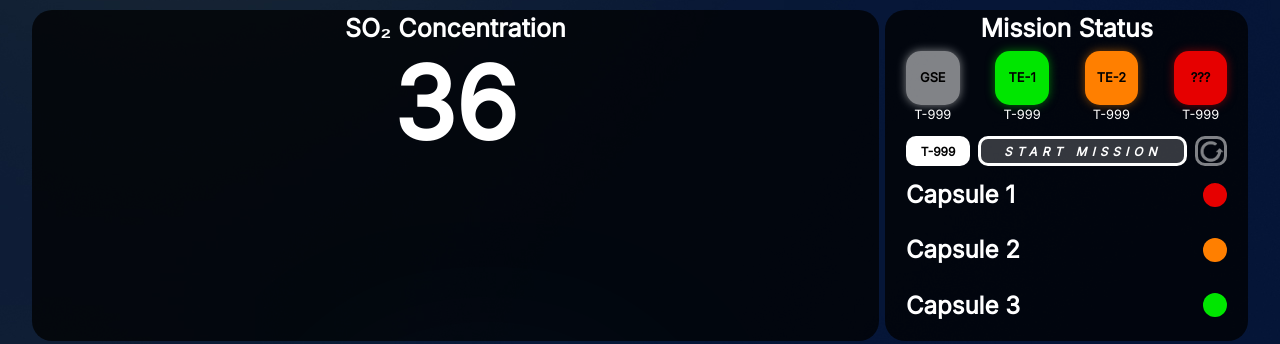
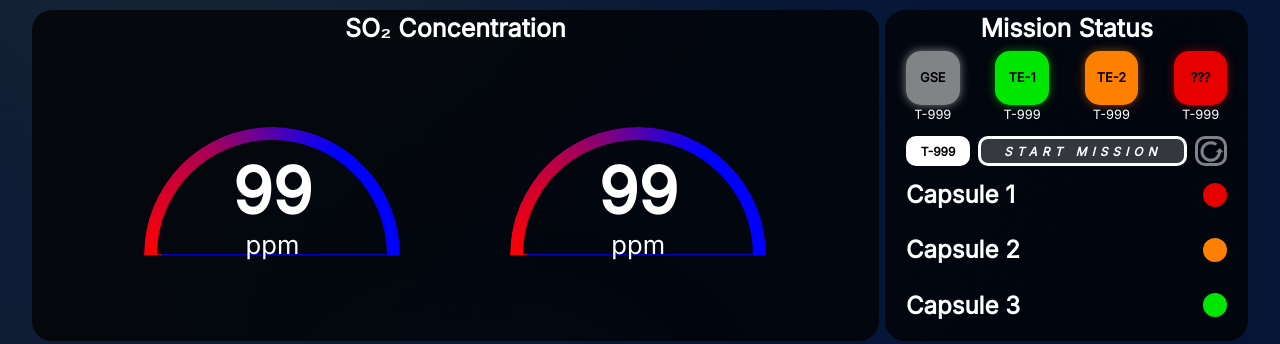
Before and after one commit to CameronD35/RSX2024-Dashboard, a website: page Website-Files/index.html in a window 1280 px wide. Shown: the part 71-415 px from the top of the page. Drawn offline with nearby package versions, Linux system fonts and the light colour scheme; files whose address does not match are found by name.

Commit message:
Added SO2 bars to the SO2 Concentration box.

```diff
--- a/Website-Files/index.js
+++ b/Website-Files/index.js
@@ -53,7 +53,7 @@ let pageManage = {
         console.log('Creating MAIN page.')
 
         createBoxStructure(document.querySelector('.boxContainer'), 2, [[false, 2], [true, 4]], CSSClasses, boxTitles);
-        createSO2Box(document.querySelector(".SO2BoxContent"));
+        createSO2Box(document.querySelector(".SO2BoxContent"), 2);
         createMissionStatusBox(document.querySelector('.MisStatBoxContent'), 3, ['GSE', 'TE-1', 'TE-2', '???'], timerStartToggle);
         createPressureBox(document.querySelector('.PresBoxContent'), 3);
         createMagnetosphereBox(document.querySelector('.MagBoxContent'));
@@ -209,7 +209,7 @@ function createNavigation(parent, count){
 
         let currentImage = currentElement.appendChild(document.createElement('img'));
         currentImage.classList.add('capsuleLogo');
-        currentImage.src = `/RSX-2024/RSX2024-Dashboard/Image-Assets/C${i}.webp`;
+        currentImage.src = `../Image-Assets/C${i}.webp`;
     }
 
     setupTabs(tabsArray);
@@ -391,11 +391,22 @@ function createBoxStructure(parent, rows, rowLengths, boxNames, titles){
     }
 }
 
-function createSO2Box(container){
-    let randomNumberThing = container.appendChild(document.createElement('div'));
-    randomNumberThing.classList.add('randomNumberThing');
+function createSO2Box(container, capsuleCount){
+    // let randomNumberThing = container.appendChild(document.createElement('div'));
+    // randomNumberThing.classList.add('randomNumberThing');
 
-    randomNumberThing.textContent = 36;
+    // randomNumberThing.textContent = 36;
+
+    for(let i = 1; i <= capsuleCount; i++) {
+        let currentSO2Container = createHTMLChildElement(container, 'div', 'SO2BarContainer', null, `SO2BarContainer${i}`);
+
+        let currentSO2Box = createHTMLChildElement(currentSO2Container, 'div', `SO2BarBox`, null, `SO2BarBox${i}`);
+
+        let currentSO2Num = createHTMLChildElement(currentSO2Box, 'div', 'SO2Num', '99', `SO2Num${i}`);
+
+        let currentSO2Unit = createHTMLChildElement(currentSO2Num, 'div', 'SO2Unit', 'ppm', `SO2Unit${i}`);
+    }
+
 
 
 }
@@ -512,7 +523,7 @@ function createPressureBox(container, capsuleCount){
         currentLogoBox.id = `pressureMeterLogoBox${i}`;
 
         let currentLogo = currentLogoBox.appendChild(document.createElement('img'));
-        currentLogo.src = `/RSX-2024/RSX2024-Dashboard/Image-Assets/C${i}.webp`;
+        currentLogo.src = `../Image-Assets/C${i}.webp`;
         currentLogo.classList.add('pressureMeterCapsuleLogo');
 
         let currentMeter = currentPressureBox.appendChild(document.createElement('div'));
@@ -581,7 +592,7 @@ function createTemperatureBox(container, capsuleCount){
         currentLogoBox.id = `temperatureMeterLogoBox${i}`;
 
         let currentLogo = currentLogoBox.appendChild(document.createElement('img'));
-        currentLogo.src = `/RSX-2024/RSX2024-Dashboard/Image-Assets/C${i}.webp`;
+        currentLogo.src = `../Image-Assets/C${i}.webp`;
         currentLogo.classList.add('temperatureMeterCapsuleLogo');
 
         let currentMeter = currentTemperatureBox.appendChild(document.createElement('div'));
--- a/Website-Files/style.css
+++ b/Website-Files/style.css
@@ -17,6 +17,9 @@
 
     --timerHoverColor: rgba(0, 0, 0, 1);
     --timerNoHoverColor: rgba(255, 255, 255, 1);
+
+    --b: 10vw;
+    --w: 1vw;
 }
 
 
@@ -242,7 +245,7 @@
     width: 30%;
 }
 
-.box2Content, .boxContent{
+.MisStatBoxContent, .PresBoxContent, .MagBoxContent, .TempBoxContent, .AltBoxContent{
     display: flex;
     flex-direction: column;
     align-items: center;
@@ -263,6 +266,66 @@
 
 .boxTitle:hover{
     text-shadow: 0px 0px 10px rgba(255,255,0,0.5);
+}
+
+/* SULFUR DIOXIDE */
+
+.SO2BoxContent{
+    display: flex;
+    width: 100%;
+    height: 100%;
+    align-items: center;
+    justify-content: space-evenly;
+}
+.SO2BarContainer{
+    color: white;
+    width: calc(var(--b)*2);
+    height: var(--b);
+    display: inline-block;
+    margin: 75px 0;
+    position: relative;
+    z-index: 0;
+    display: flex;
+    flex-direction: column;
+    text-align: center;
+    background-color: none;
+}
+
+.SO2Num{
+    font-size: 5vw;
+    font-weight: 900;
+}
+
+.SO2Unit{
+    font-size: 2vw;
+    font-weight: 500;
+}
+
+.SO2BarBox{
+    display: flex;
+    flex-direction: column;
+    margin: 10% 5% 5% 5%;
+    justify-content: center;
+    align-items: center;
+    background-color: none;
+}
+.SO2BarContainer:before{
+    content: "";
+    position: absolute;
+    z-index: -1;
+    inset: 0;
+    margin: 0 0 0 0;
+    padding: calc(var(--w) - 0px) calc(var(--w) - 0px) 0 calc(var(--w) - 0px);
+    border-radius: var(--b) var(--b) 0 0;
+    border-bottom: 0;
+    background: var(--c, conic-gradient(from 240deg, red 0%, blue 50%));
+    -webkit-mask:
+            linear-gradient(#fff 0 0) content-box,
+            linear-gradient(#fff 0 0);
+            mask: linear-gradient(#fff 0 0) content-box,
+            linear-gradient(#fff 0 0);
+    -webkit-mask-composite: xor;
+            mask-composite: exclude;
 }
 
 /* MISSION STATUS */
```
